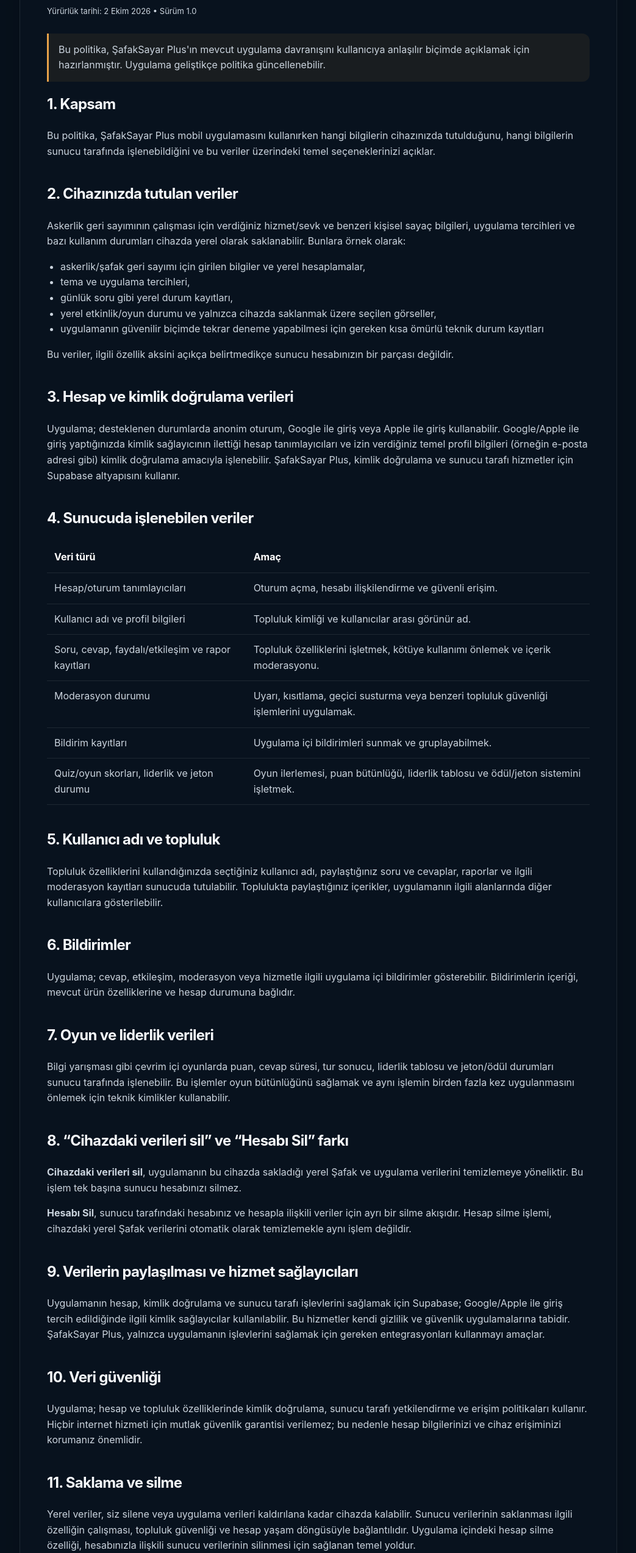
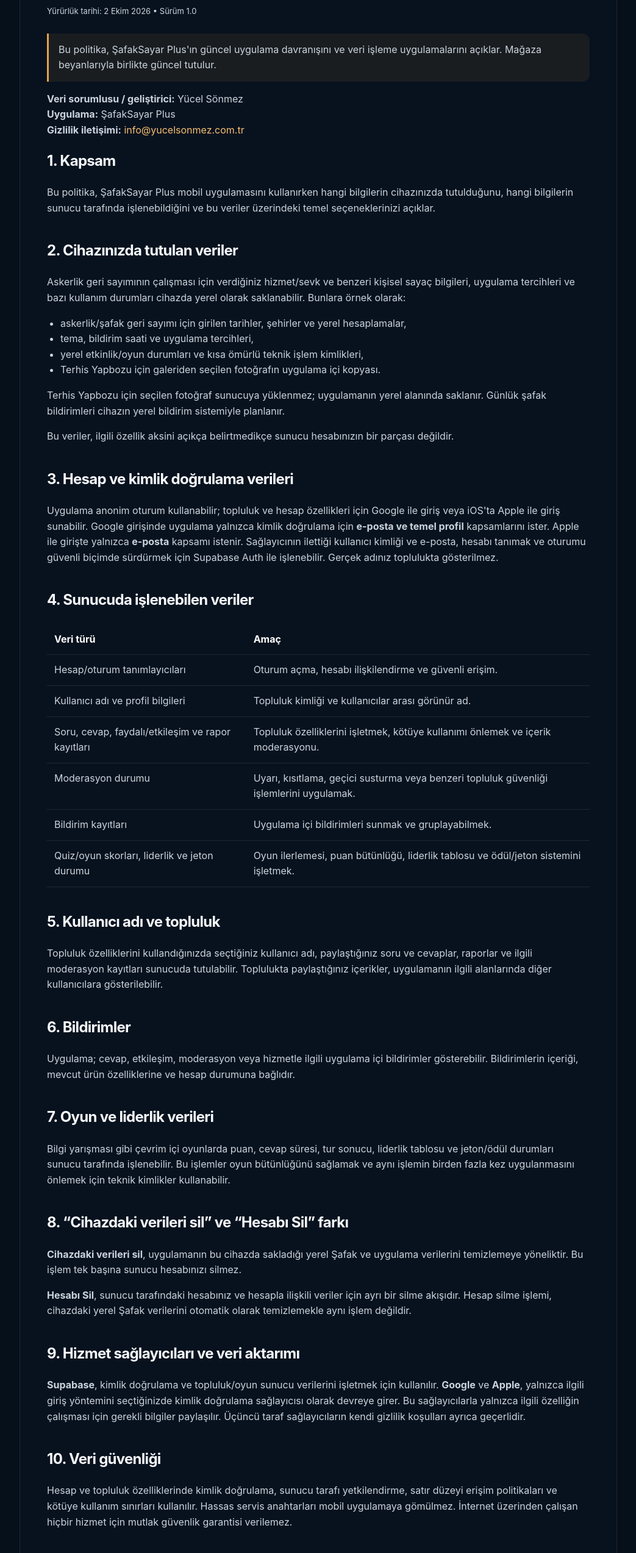
Before and after one commit to yucelsonmez59-tech/SafakSayarPlus, a plain HTML site: page safaksayar/privacy/index.html in a window 1280 px wide. Shown: the part 253-2800 px from the top of the page at 61% size, without its empty margins (118-1161 px from the left). Drawn offline with Linux system fonts and the light colour scheme.

Commit message:
Strengthen privacy policy for store disclosures

```diff
--- a/safaksayar/privacy/index.html
+++ b/safaksayar/privacy/index.html
@@ -1,20 +1,22 @@
 <!doctype html><html lang="tr"><head><meta charset="utf-8"><meta name="viewport" content="width=device-width,initial-scale=1">
 <title>Gizlilik Politikası • ŞafakSayar Plus</title><meta name="description" content="ŞafakSayar Plus gizlilik politikası.">
 <meta name="theme-color" content="#07111c"><link rel="icon" href="/assets/app-icon.png?v=20261002c"><link rel="stylesheet" href="/styles.css?v=20261002c"><link rel="canonical" href="https://yucelsonmez.com.tr/safaksayar/privacy/"></head><body><main class="wrap">
-<nav class="nav"><a class="brand" href="/safaksayar/"><span class="app-icon-mini"><img src="/assets/app-icon.png?v=20261002c" alt=""></span><span>ŞafakSayar Plus</span></a><div class="navlinks"><a href="/">Uygulamalarım</a><a href="/safaksayar/terms/">Koşullar</a><a href="/safaksayar/support/">Destek</a></div></nav>
+<nav class="nav"><a class="brand" href="/safaksayar/"><span class="app-icon-mini"><img src="/assets/app-icon.png?v=20261002c" alt=""></span><span>ŞafakSayar Plus</span></a><div class="navlinks"><a href="/">Uygulamalarım</a><a href="/safaksayar/privacy/">Gizlilik</a><a href="/safaksayar/terms/">Koşullar</a><a href="/safaksayar/community/">Topluluk</a><a href="/safaksayar/data-safety/">Veri Kullanımı</a><a href="/safaksayar/delete-account/">Hesap Silme</a><a href="/safaksayar/support/">Destek</a></div></nav>
 <section class="doc"><div class="eyebrow">GİZLİLİK</div><h1>Gizlilik Politikası</h1>
 <p class="meta">Yürürlük tarihi: 2 Ekim 2026 • Sürüm 1.0</p>
-<p class="notice">Bu politika, ŞafakSayar Plus'ın mevcut uygulama davranışını kullanıcıya anlaşılır biçimde açıklamak için hazırlanmıştır. Uygulama geliştikçe politika güncellenebilir.</p>
+<p class="notice">Bu politika, ŞafakSayar Plus'ın güncel uygulama davranışını ve veri işleme uygulamalarını açıklar. Mağaza beyanlarıyla birlikte güncel tutulur.</p>
+<p><strong>Veri sorumlusu / geliştirici:</strong> Yücel Sönmez<br><strong>Uygulama:</strong> ŞafakSayar Plus<br><strong>Gizlilik iletişimi:</strong> <a href="mailto:info@yucelsonmez.com.tr">info@yucelsonmez.com.tr</a></p>
 
 <h2>1. Kapsam</h2><p>Bu politika, ŞafakSayar Plus mobil uygulamasını kullanırken hangi bilgilerin cihazınızda tutulduğunu, hangi bilgilerin sunucu tarafında işlenebildiğini ve bu veriler üzerindeki temel seçeneklerinizi açıklar.</p>
 
 <h2>2. Cihazınızda tutulan veriler</h2>
 <p>Askerlik geri sayımının çalışması için verdiğiniz hizmet/sevk ve benzeri kişisel sayaç bilgileri, uygulama tercihleri ve bazı kullanım durumları cihazda yerel olarak saklanabilir. Bunlara örnek olarak:</p>
-<ul><li>askerlik/şafak geri sayımı için girilen bilgiler ve yerel hesaplamalar,</li><li>tema ve uygulama tercihleri,</li><li>günlük soru gibi yerel durum kayıtları,</li><li>yerel etkinlik/oyun durumu ve yalnızca cihazda saklanmak üzere seçilen görseller,</li><li>uygulamanın güvenilir biçimde tekrar deneme yapabilmesi için gereken kısa ömürlü teknik durum kayıtları</li></ul>
+<ul><li>askerlik/şafak geri sayımı için girilen tarihler, şehirler ve yerel hesaplamalar,</li><li>tema, bildirim saati ve uygulama tercihleri,</li><li>yerel etkinlik/oyun durumları ve kısa ömürlü teknik işlem kimlikleri,</li><li>Terhis Yapbozu için galeriden seçilen fotoğrafın uygulama içi kopyası.</li></ul>
+<p>Terhis Yapbozu için seçilen fotoğraf sunucuya yüklenmez; uygulamanın yerel alanında saklanır. Günlük şafak bildirimleri cihazın yerel bildirim sistemiyle planlanır.</p>
 <p>Bu veriler, ilgili özellik aksini açıkça belirtmedikçe sunucu hesabınızın bir parçası değildir.</p>
 
 <h2>3. Hesap ve kimlik doğrulama verileri</h2>
-<p>Uygulama; desteklenen durumlarda anonim oturum, Google ile giriş veya Apple ile giriş kullanabilir. Google/Apple ile giriş yaptığınızda kimlik sağlayıcının ilettiği hesap tanımlayıcıları ve izin verdiğiniz temel profil bilgileri (örneğin e-posta adresi gibi) kimlik doğrulama amacıyla işlenebilir. ŞafakSayar Plus, kimlik doğrulama ve sunucu tarafı hizmetler için Supabase altyapısını kullanır.</p>
+<p>Uygulama anonim oturum kullanabilir; topluluk ve hesap özellikleri için Google ile giriş veya iOS'ta Apple ile giriş sunabilir. Google girişinde uygulama yalnızca kimlik doğrulama için <strong>e-posta ve temel profil</strong> kapsamlarını ister. Apple ile girişte yalnızca <strong>e-posta</strong> kapsamı istenir. Sağlayıcının ilettiği kullanıcı kimliği ve e-posta, hesabı tanımak ve oturumu güvenli biçimde sürdürmek için Supabase Auth ile işlenebilir. Gerçek adınız toplulukta gösterilmez.</p>
 
 <h2>4. Sunucuda işlenebilen veriler</h2>
 <table class="table"><thead><tr><th>Veri türü</th><th>Amaç</th></tr></thead><tbody>
@@ -37,16 +39,24 @@
 <p><strong>Cihazdaki verileri sil</strong>, uygulamanın bu cihazda sakladığı yerel Şafak ve uygulama verilerini temizlemeye yöneliktir. Bu işlem tek başına sunucu hesabınızı silmez.</p>
 <p><strong>Hesabı Sil</strong>, sunucu tarafındaki hesabınız ve hesapla ilişkili veriler için ayrı bir silme akışıdır. Hesap silme işlemi, cihazdaki yerel Şafak verilerini otomatik olarak temizlemekle aynı işlem değildir.</p>
 
-<h2>9. Verilerin paylaşılması ve hizmet sağlayıcıları</h2>
-<p>Uygulamanın hesap, kimlik doğrulama ve sunucu tarafı işlevlerini sağlamak için Supabase; Google/Apple ile giriş tercih edildiğinde ilgili kimlik sağlayıcılar kullanılabilir. Bu hizmetler kendi gizlilik ve güvenlik uygulamalarına tabidir. ŞafakSayar Plus, yalnızca uygulamanın işlevlerini sağlamak için gereken entegrasyonları kullanmayı amaçlar.</p>
+<h2>9. Hizmet sağlayıcıları ve veri aktarımı</h2>
+<p><strong>Supabase</strong>, kimlik doğrulama ve topluluk/oyun sunucu verilerini işletmek için kullanılır. <strong>Google</strong> ve <strong>Apple</strong>, yalnızca ilgili giriş yöntemini seçtiğinizde kimlik doğrulama sağlayıcısı olarak devreye girer. Bu sağlayıcılarla yalnızca ilgili özelliğin çalışması için gerekli bilgiler paylaşılır. Üçüncü taraf sağlayıcıların kendi gizlilik koşulları ayrıca geçerlidir.</p>
 
-<h2>10. Veri güvenliği</h2><p>Uygulama; hesap ve topluluk özelliklerinde kimlik doğrulama, sunucu tarafı yetkilendirme ve erişim politikaları kullanır. Hiçbir internet hizmeti için mutlak güvenlik garantisi verilemez; bu nedenle hesap bilgilerinizi ve cihaz erişiminizi korumanız önemlidir.</p>
+<h2>10. Veri güvenliği</h2><p>Hesap ve topluluk özelliklerinde kimlik doğrulama, sunucu tarafı yetkilendirme, satır düzeyi erişim politikaları ve kötüye kullanım sınırları kullanılır. Hassas servis anahtarları mobil uygulamaya gömülmez. İnternet üzerinden çalışan hiçbir hizmet için mutlak güvenlik garantisi verilemez.</p>
 
-<h2>11. Saklama ve silme</h2><p>Yerel veriler, siz silene veya uygulama verileri kaldırılana kadar cihazda kalabilir. Sunucu verilerinin saklanması ilgili özelliğin çalışması, topluluk güvenliği ve hesap yaşam döngüsüyle bağlantılıdır. Uygulama içindeki hesap silme özelliği, hesabınızla ilişkili sunucu verilerinin silinmesi için sağlanan temel yoldur.</p>
+<h2>11. Saklama ve silme</h2><p>Yerel veriler siz silene, uygulama verileri temizlenene veya uygulama kaldırılana kadar cihazda kalabilir. Hesapla ilişkili sunucu verileri hesabın çalışması için tutulur ve hesap silme talebiyle silinir. Güvenlik, kötüye kullanım önleme veya hukuki yükümlülükler nedeniyle tutulması zorunlu sınırlı kayıtlar yalnızca gerekli amaç ve süreyle saklanabilir. Kalıcı topluluk yasağının aşılmasını önlemek için bazı durumlarda okunabilir e-posta yerine tek yönlü teknik özet (hash) tutulabilir.</p>
 
-<h2>12. Çocukların gizliliği</h2><p>ŞafakSayar Plus, askerlik hizmeti bağlamındaki yetişkin kullanıcılara yönelik bir yardımcı uygulamadır. Uygulamanın mağaza yaş derecelendirmeleri ve platform kuralları ayrıca geçerlidir.</p>
+<h2>12. İzinler ve cihaz erişimi</h2><ul><li><strong>Bildirim izni:</strong> yalnızca günlük şafak bildirimini etkinleştirdiğinizde istenir.</li><li><strong>Fotoğraf kitaplığı:</strong> yalnızca Terhis Yapbozu için kendi fotoğrafınızı seçtiğinizde kullanılır; seçilen kopya cihazda kalır.</li></ul><p>Mevcut sürüm konum, rehber veya mikrofon izni istemez.</p>
 
-<h2>13. Politika değişiklikleri</h2><p>Yeni özellikler, mevzuat veya altyapı değişiklikleri nedeniyle bu politika güncellenebilir. Güncel sürüm bu sayfada yayımlanır ve yürürlük tarihi üst bölümde belirtilir.</p>
+<h2>13. Reklam ve analiz</h2><p>Mevcut uygulama sürümünde üçüncü taraf reklam SDK'sı veya üçüncü taraf analiz/crash raporlama SDK'sı bulunmamaktadır. Bu durum değişirse politika ve ilgili mağaza beyanları güncellenir.</p>
 
-<h2>14. İletişim</h2><p>Gizlilik veya veri işlemleriyle ilgili sorularınız için uygulama içindeki <strong>Destek ve Geri Bildirim</strong> bölümünü kullanabilirsiniz. Ayrıca bu sitenin <a href="/safaksayar/support/">Destek</a> sayfasını ziyaret edebilirsiniz.</p>
-</section><footer><span>© 2026 ŞafakSayar Plus</span><span><a href="/">Uygulamalarım</a> · <a href="/safaksayar/privacy/">Gizlilik</a> · <a href="/safaksayar/terms/">Koşullar</a> · <a href="/safaksayar/support/">Destek</a></span></footer></main></body></html>
+<h2>14. Topluluk güvenliği</h2><p>Toplulukta paylaşılan kullanıcı içerikleri sunucu tarafı içerik kuralları ve moderasyon araçlarıyla yönetilir. Uygulama uygunsuz içeriği raporlama ve kullanıcı engelleme araçları sunar. Ayrıntılar <a href="/safaksayar/community/">Topluluk Kuralları</a>nda yer alır.</p>
+
+<h2>15. Tercihlerinizi geri alma ve silme</h2><p>Bildirim iznini cihaz ayarlarından kapatabilir, yerel verileri uygulama içinden silebilir ve hesabınızı uygulama içindeki <strong>Hesabı Sil</strong> seçeneğiyle silebilirsiniz. Uygulamaya erişemiyorsanız <a href="/safaksayar/delete-account/">Hesap ve Veri Silme</a> sayfasından web üzerinden silme talebi başlatabilirsiniz.</p>
+
+<h2>16. Çocukların gizliliği</h2><p>ŞafakSayar Plus askerlik hizmeti bağlamındaki yetişkin kullanıcılara yönelik bağımsız bir yardımcı uygulamadır ve çocuklara yönelik olarak tasarlanmamıştır.</p>
+
+<h2>17. Politika değişiklikleri</h2><p>Yeni özellikler, mevzuat, altyapı veya mağaza gereksinimleri nedeniyle bu politika güncellenebilir. Güncel sürüm bu sayfada yayımlanır ve yürürlük tarihi üst bölümde belirtilir.</p>
+
+<h2>18. İletişim</h2><p>Gizlilik, veri erişimi, düzeltme veya silme talepleri için <a href="mailto:info@yucelsonmez.com.tr">info@yucelsonmez.com.tr</a> adresine ulaşabilir veya <a href="/safaksayar/support/">Destek</a> sayfasını kullanabilirsiniz.</p>
+</section><footer><span>© 2026 ŞafakSayar Plus</span><span><a href="/">Uygulamalarım</a> · <a href="/safaksayar/">ŞafakSayar Plus</a> · <a href="/safaksayar/privacy/">Gizlilik</a> · <a href="/safaksayar/terms/">Koşullar</a> · <a href="/safaksayar/community/">Topluluk</a> · <a href="/safaksayar/data-safety/">Veri Kullanımı</a> · <a href="/safaksayar/delete-account/">Hesap Silme</a> · <a href="/safaksayar/support/">Destek</a></span></footer></main></body></html>
```
